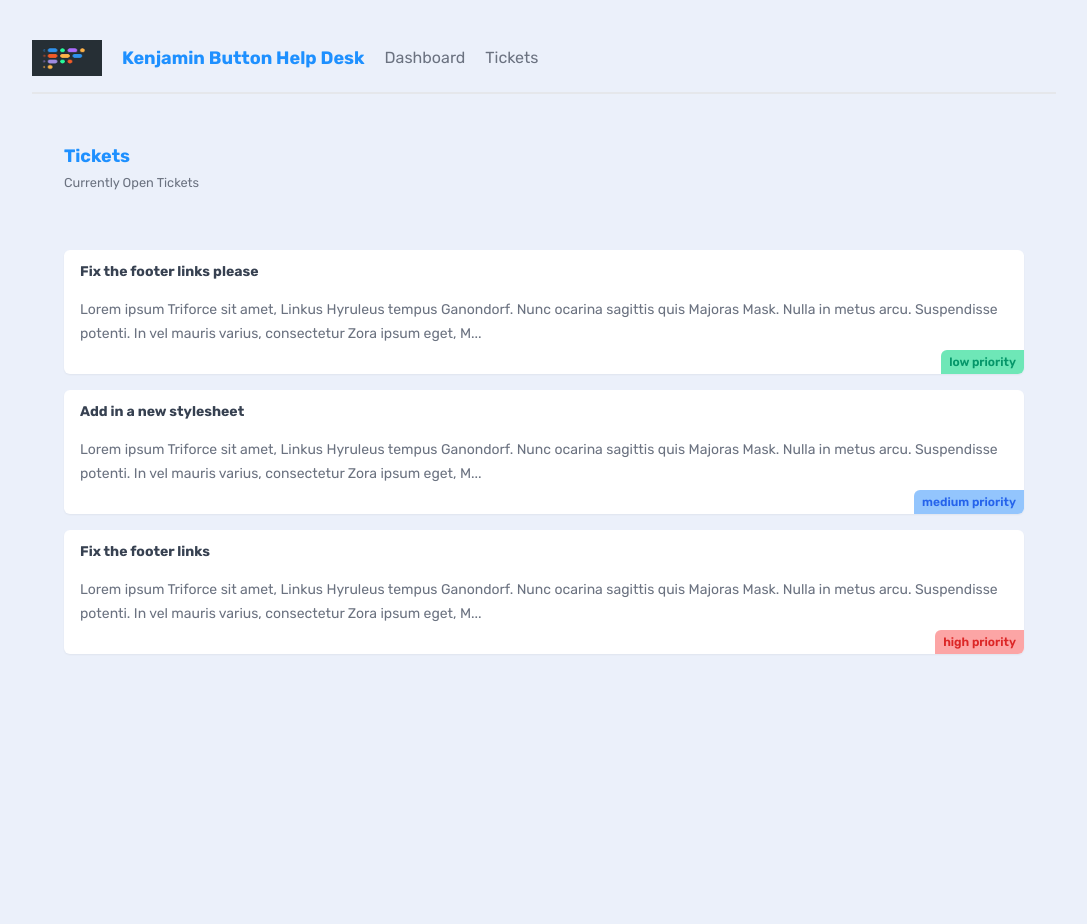
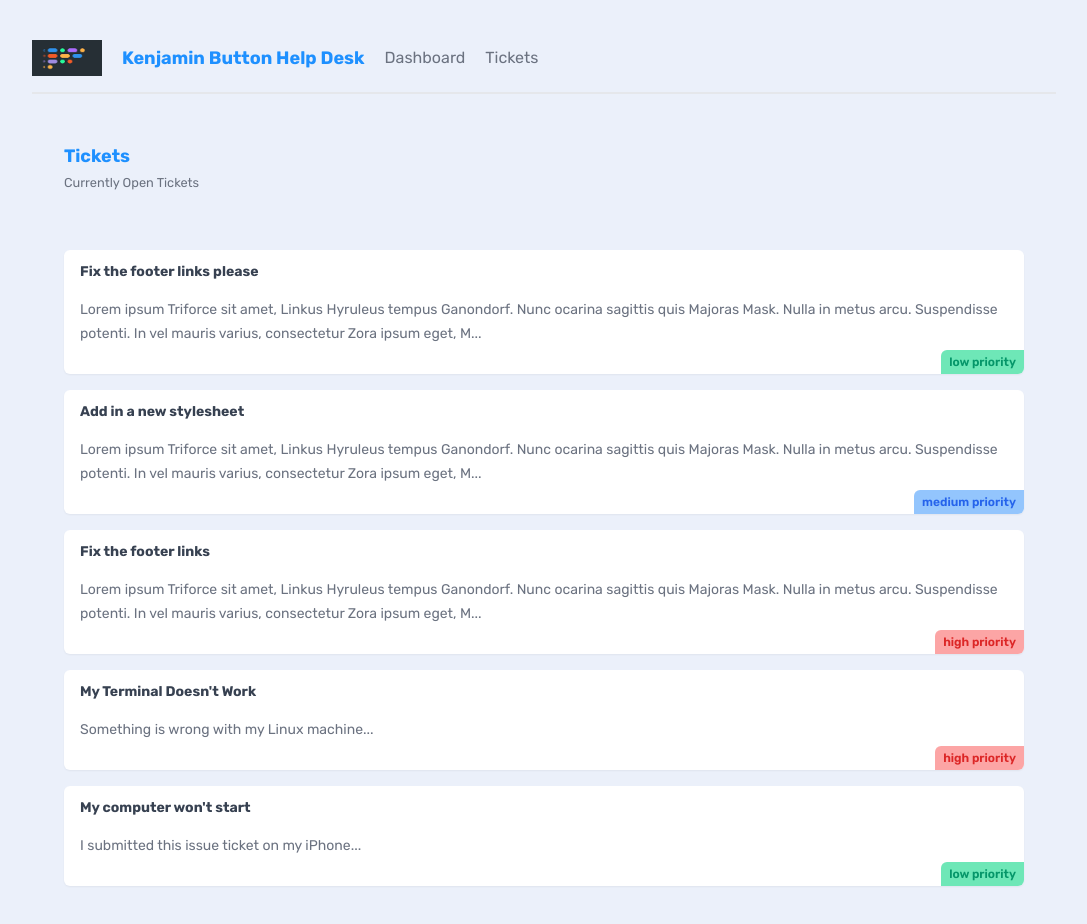
Before and after one commit to KenjaminButton/KenjaminButtonHelpDesk, a Next.js app: page /tickets in a window 1280 px wide. Shown: the top 924 px of the page, without its empty margins (96-1183 px from the left). Before the commit the page ends 800 px from the top, so only its background shows below. Built offline with nearby package versions, Linux system fonts and the light colour scheme; data requests are answered from the project's data file.

Commit message:
CreateForm client component rendered and POSTing to mock database

```diff
--- a/_data/db.json
+++ b/_data/db.json
@@ -20,6 +20,20 @@
       "body": "Lorem ipsum Triforce sit amet, Linkus Hyruleus tempus Ganondorf. Nunc ocarina sagittis quis Majoras Mask. Nulla in metus arcu. Suspendisse potenti. In vel mauris varius, consectetur Zora ipsum eget, Master Sword porttitor urna. Fusce elementum urna elit, eget eleifend velit consectetur eget. Integer vel lobortis ipsum, vitae auctor Ocarina of Time. Donec sed urna dapibus, interdum magna a, eleifend magna. Curabitur tincidunt enim a neque volutpat. Phasellus auctor magna vel nunc pretium, ut volutpat justo tristique. Pellentesque cursus convallis mauris, in tempus enim tincidunt vitae.",
       "priority": "high",
       "user_email": "minyoongi@bts.dev"
+    },
+    {
+      "title": "My Terminal Doesn't Work",
+      "body": "Something is wrong with my Linux machine",
+      "priority": "high",
+      "user_email": "kimseokjim@bts.dev",
+      "id": "mWGR86U"
+    },
+    {
+      "title": "My computer won't start",
+      "body": "I submitted this issue ticket on my iPhone",
+      "priority": "low",
+      "user_email": "kimseokjim@bts.dev",
+      "id": "ghsh2P3"
     }
   ]
 }
--- a/app/tickets/TicketList.jsx
+++ b/app/tickets/TicketList.jsx
@@ -3,7 +3,7 @@
 async function getTickets() {
   // Imitate delay to test loading suspense fallback
   // 3 second delay
-  await new Promise(resolve => setTimeout(resolve, 3000))
+  // await new Promise(resolve => setTimeout(resolve, 3000))
 
 
   const res = await fetch('http://localhost:4000/tickets', {
--- a/app/tickets/[id]/page.jsx
+++ b/app/tickets/[id]/page.jsx
@@ -18,7 +18,7 @@
 async function getTicket(id) {
   // Imitate delay to test loading suspense fallback
   // 3 second delay
-  await new Promise(resolve => setTimeout(resolve, 3000))
+  // await new Promise(resolve => setTimeout(resolve, 3000))
 
   const res = await fetch(`http://localhost:4000/tickets/${id}`, {
     next: {
--- /dev/null
+++ b/app/tickets/create/CreateForm.jsx
@@ -0,0 +1,80 @@
+"use client"
+
+import { useRouter } from "next/navigation"
+import { useState } from "react"
+
+export default function CreateForm() {
+  const router = useRouter()
+
+  const [title, setTitle] = useState('')
+  const [body, setBody] = useState('')
+  const [priority, setPriority] = useState('low')
+  const [isLoading, setIsLoading] = useState(false)
+
+  const handleSubmit = async (e)  => {
+    e.preventDefault()
+    // To keep user from spamming the submit button
+    setIsLoading(true)
+
+    const newTicket = {
+      title,
+      body,
+      priority,
+      user_email: 'kimseokjim@bts.dev'
+    }
+
+    const res = await fetch('http://localhost:4000/tickets', {
+      method: "POST",
+      headers: {"Content-Type": "application/json"},
+      body: JSON.stringify(newTicket)
+    })
+
+    if (res.status === 201) {
+      // Re-fetching the tickets page with the new data
+      router.refresh()
+      // redirecting user to the tickets page
+      router.push('/tickets')
+    }
+
+  }
+
+  return (
+    <form onSubmit={handleSubmit} className="w-1/2">
+      <label>
+        <span>Title:</span>
+        <input
+          required
+          type="text"
+          onChange={(e) => setTitle(e.target.value)}
+          value={title}
+        />
+      </label>
+      <label>
+        <span>Body:</span>
+        <textarea
+          required
+          onChange={(e) => setBody(e.target.value)}
+          value={body}
+        />
+      </label>
+      <label>
+        <span>Priority:</span>
+        <select
+          onChange={(e) => setPriority(e.target.value)}
+          value={priority}
+        >
+          <option value="low">Low Priority</option>
+          <option value="medium">Medium Priority</option>
+          <option value="high">High Priority</option>
+        </select>
+      </label>
+      <button
+        className="btn-primary"
+        disabled={isLoading}
+      >
+      {isLoading && <span>Adding...</span>}
+      {!isLoading && <span>Add Ticket</span>}
+    </button>
+    </form>
+  )
+}
--- /dev/null
+++ b/app/tickets/create/page.jsx
@@ -0,0 +1,15 @@
+import CreateForm from "./CreateForm";
+
+// nesting client component (CreateForm) inside server component (this page.jsx)
+
+// In the future, we might have code that doesn't necessarily need to be in the client component (read NEXT JS docs regarding theory of making as many server components, instead of client components, as possible)
+export default function CreateTicket() {
+  return (
+    <main>
+      <h2 className="text-primary text-center">
+        Add a New Ticket
+      </h2>
+      <CreateForm />
+    </main>
+  )
+}
```
